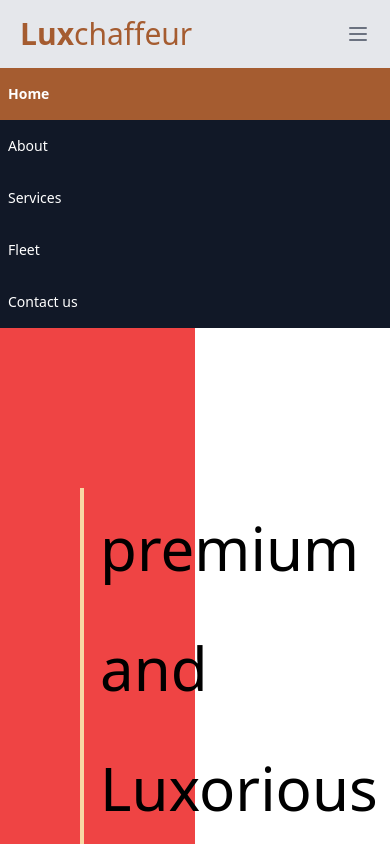
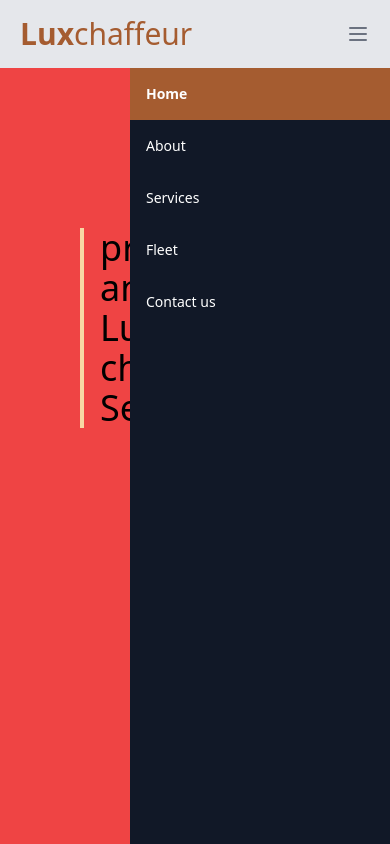
Before and after one commit to kmahdi1997/CarShop, a website: page dist/index.html in a window 390 px wide. Both pictures are taken after a click on the button 358 px from the left and 34 px from the top of the page. Shown: the top 844 px of the page. Drawn offline with Linux system fonts and the light colour scheme.

Commit message:
Fixed bug mobile menu

```diff
--- a/dist/index.html
+++ b/dist/index.html
@@ -38,13 +38,13 @@
             </div>
         </div>
         <!-- mobile menu -->
-        <div class="hidden mobile-menu bg-gray-900">
+        <div class="hidden mobile-menu bg-gray-900 absolute -right-1 left-1/3 top-[68px] h-full z-20">
             <ul class="">
-                <li class="active"><a href="index.html" class="block text-sm px-2 py-4 text-white bg-[#A55C30] font-semibold">Home</a></li>
-                <li><a href="#services" class="block text-sm px-2 py-4 text-white hover:bg-[#A55C30] transition duration-300">About</a></li>
-                <li><a href="#about" class="block text-sm px-2 py-4 text-white hover:bg-[#A55C30] transition duration-300">Services</a></li>
-                <li><a href="#contact" class="block text-sm px-2 py-4 text-white hover:bg-[#A55C30] transition duration-300">Fleet</a></li>
-                <li><a href="#contact" class="block text-sm px-2 py-4 text-white hover:bg-[#A55C30] transition duration-300">Contact us</a></li>
+                <li class="active"><a href="index.html" class="block text-sm px-4 py-4 text-white bg-[#A55C30] font-semibold">Home</a></li>
+                <li><a href="#services" class="block text-sm px-4 py-4 text-white hover:bg-[#A55C30] transition duration-300">About</a></li>
+                <li><a href="#about" class="block text-sm px-4 py-4 text-white hover:bg-[#A55C30] transition duration-300">Services</a></li>
+                <li><a href="#contact" class="block text-sm px-4 py-4 text-white hover:bg-[#A55C30] transition duration-300">Fleet</a></li>
+                <li><a href="#contact" class="block text-sm px-4 py-4 text-white hover:bg-[#A55C30] transition duration-300">Contact us</a></li>
             </ul>
         </div>
     <script>
@@ -59,9 +59,9 @@
     </header>
 
     <div class="about">
-        <div class="lg:flex h-screen">
+        <div class="flex h-screen">
             <div class="w-1/2 bg-red-500 pt-40 pb-10">
-                <h1 class="text-6xl leading-loose font-medium border-l-4 border-[#F8D7A4] ml-20 lg:ml-40 px-4">premium <br> and Luxorious <br> chauffeur <br> Services</h1>
+                <h1 class="text-4xl md:text-6xl md:leading-normal font-medium border-l-4 border-[#F8D7A4] ml-20 lg:ml-40 px-4">premium <br> and Luxorious <br> chauffeur <br> Services</h1>
             </div>
             <div class="w-1/2 bg-green-500 pt-40 pb-10 overflow-hidden relative">
                 <img src="../images/car.png" class="absolute z-10" alt="CAR">
```
Also changed, not shown: dist/output.css.
